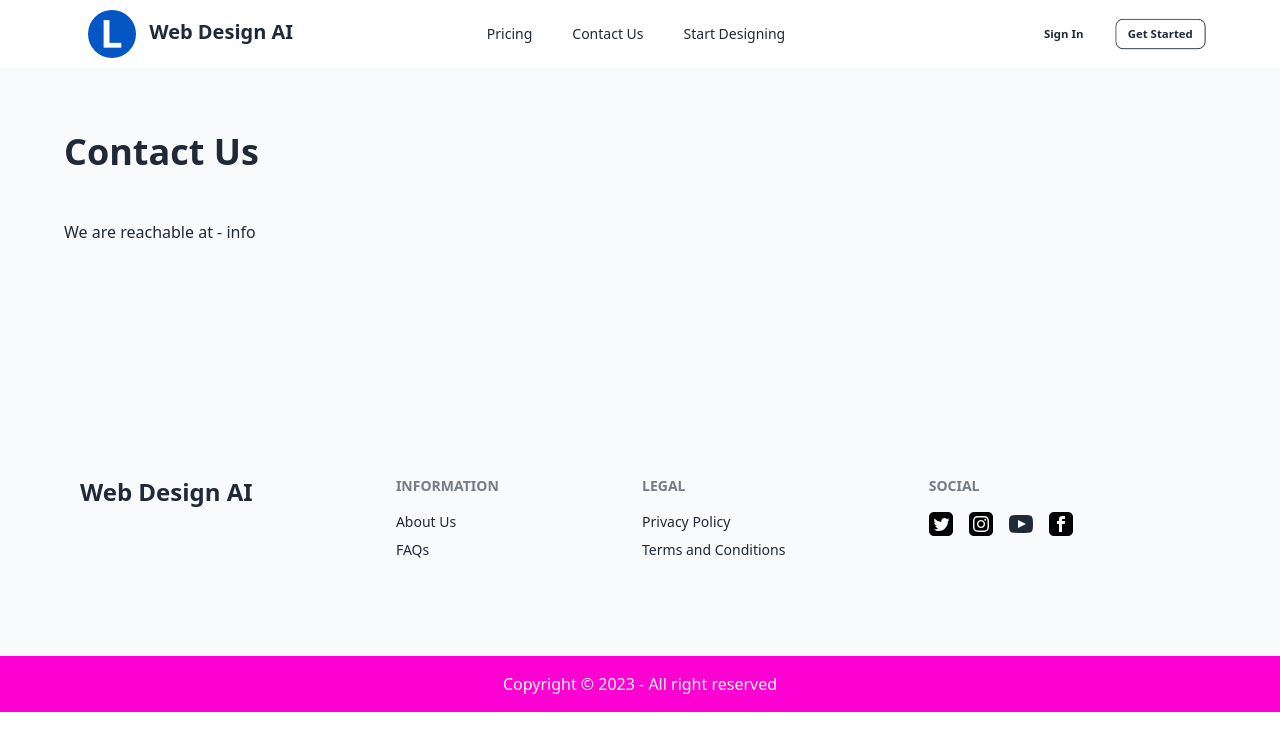
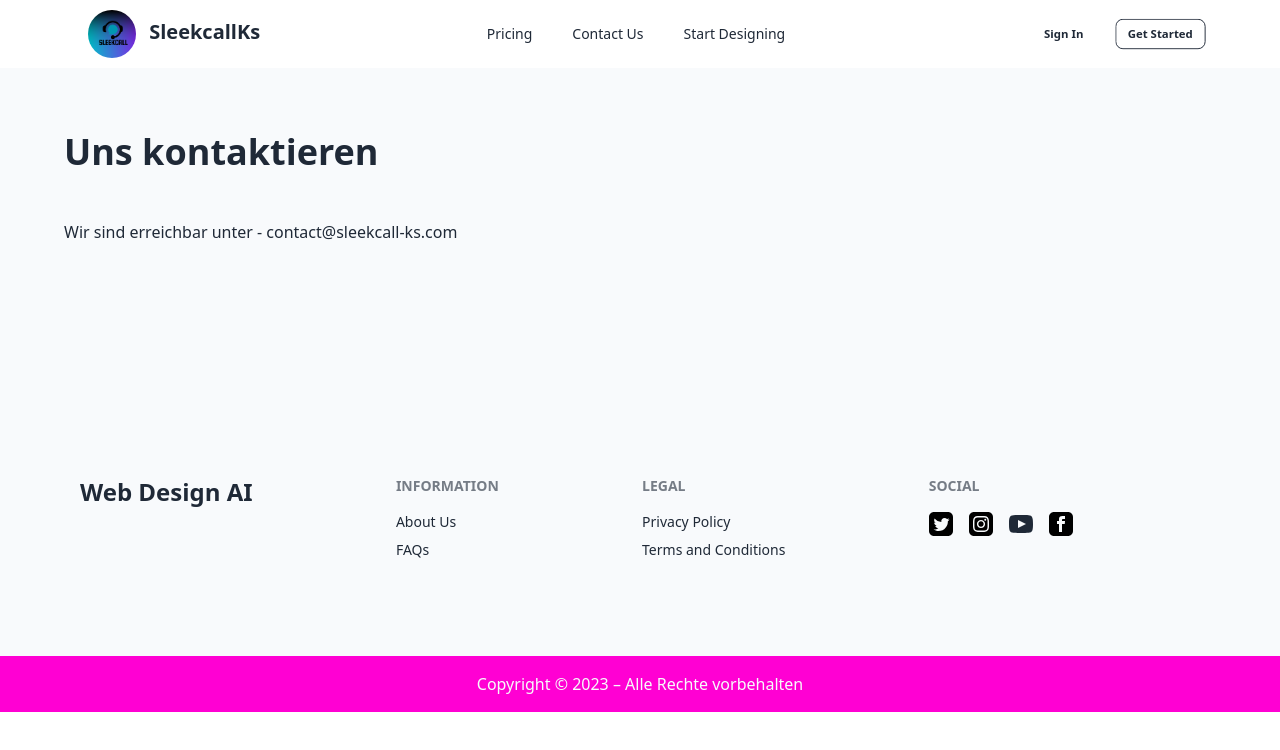
Before and after one commit to SleekcallKs/landing-page, a Next.js app: page /contact-us in a window 1280 px wide. Shown: the top 750 px of the page. Built offline with nearby package versions, Linux system fonts and the light colour scheme.

Commit message:
modifications

```diff
--- a/src/components/home/FeatureSection.js
+++ b/src/components/home/FeatureSection.js
@@ -3,15 +3,17 @@ import FeatureImageContainer from "../common/FeatureImageContainer"
 
 
 
-function FeatureSection({title, leftText, showHeading}){
-    return(
+function FeatureSection({ title, leftText, showHeading }) {
+    return (
         <>
-        {showHeading && <h2 className="text-3xl mt-12 text-center font-bold">Unveiling Our Potential</h2>}
+            {showHeading && <h2 className="text-3xl mt-12 text-center font-bold">Warum ein externer Anbieter
+
+                besonders uns</h2>}
             <div className={`grid place-items-center w-full ${leftText ? "" : ""}`}>
                 <div className="max-w-6xl px-4 py-12 content-center justify-center">
                     <div className="grid  md:grid-cols-2 grid-cols-1 gap-8">
                         {
-                        !leftText && <FeatureImageContainer imageUrl="https://plus.unsplash.com/premium_photo-1681319553238-9860299dfb0f?auto=format&fit=crop&q=80&w=2831&ixlib=rb-4.0.3"/>
+                            !leftText && <FeatureImageContainer imageUrl="https://plus.unsplash.com/premium_photo-1681319553238-9860299dfb0f?auto=format&fit=crop&q=80&w=2831&ixlib=rb-4.0.3" />
                         }
 
                         <div className="text-center py-24">
@@ -20,7 +22,7 @@ function FeatureSection({title, leftText, showHeading}){
                         </div>
 
                         {
-                        leftText && <FeatureImageContainer imageUrl="https://plus.unsplash.com/premium_photo-1681319553238-9860299dfb0f?auto=format&fit=crop&q=80&w=2831&ixlib=rb-4.0.3"/>
+                            leftText && <FeatureImageContainer imageUrl="https://plus.unsplash.com/premium_photo-1681319553238-9860299dfb0f?auto=format&fit=crop&q=80&w=2831&ixlib=rb-4.0.3" />
                         }
                     </div>
                 </div>
--- a/src/components/home/Hero.js
+++ b/src/components/home/Hero.js
@@ -1,15 +1,17 @@
 import Link from "next/link"
 
 
-function Hero(){
-    return(
+function Hero() {
+    return (
         <div className="hero py-12 bg-gradient-to-t from-blue-500 to-purple-700">
             <div className="hero-content md:px-0 px-4 max-w-6xl flex-col lg:flex-row-reverse">
-                <img src="https://plus.unsplash.com/premium_photo-1681319553238-9860299dfb0f?auto=format&fit=crop&q=80&w=2831&ixlib=rb-4.0.3" className="max-w-sm  h-80 object-cover rounded-lg shadow-2xl" />
-                <div>
-                <h1 className="text-5xl text-slate-100 font-bold md:leading-none leading-tight md:mt-0 mt-10">Get your Website  <span className="md:block mt-4">designed by AI</span></h1>
-                <p className="py-2 text-xl text-slate-100 mt-4 pr-12">Use our AI powered designed tool to get website<br /> in minutes.</p>
-                <Link href="/start-designing"><button className="btn text-lg mt-16 px-12 btn-primary normal-case">Get Started</button></Link>
+                <img src="/images/hero-image.png" className="max-w-sm  h-80 object-cover rounded-lg shadow-2xl" />
+                <div className="text-center mt-4">
+                    <h1 className="text-5xl text-slate-100 font-bold md:leading-none leading-tight md:mt-0 mt-10">Anrufe, endlich einfach</h1>
+                    <p className="py-2 text-xl text-slate-100 mt-4 pr-12">Offshore-Anrufe zu uns bringen Ihre Geschäftsunterstützung auf die nächste Ebene</p>
+                    <Link href="/start-designing"><button className="btn text-lg mt-16 px-12 btn-primary normal-case">Get Started</button></Link>
+                    <Link href="/start-designing"><button className="btn text-lg mt-16 px-12 btn-primary normal-case">Mehrere Lernen</button></Link>
+
                 </div>
             </div>
         </div>
--- a/src/containers/Footer.js
+++ b/src/containers/Footer.js
@@ -2,12 +2,12 @@ import Link from "next/link"
 
 
 function Footer() {
-    return(
+  return (
     <div>
       <div className="bg-slate-50 flex justify-center">
         <footer className="footer pt-10 pb-24 px-4 max-w-6xl  text-base-content">
           <div>
-            <p className="font-bold text-2xl">Web Design AI<br/></p>
+            <p className="font-bold text-2xl">Web Design AI<br /></p>
           </div>
           <div>
             <span className="footer-title">Information</span>
@@ -22,20 +22,20 @@ function Footer() {
           <div>
             <span className="footer-title">Social</span>
             <div className="grid grid-flow-col gap-4">
-      <Link href="/" target="_blank"><svg xmlns="http://www.w3.org/2000/svg" width="24" height="24" viewBox="0 0 24 24"><path d="M19 0h-14c-2.761 0-5 2.239-5 5v14c0 2.761 2.239 5 5 5h14c2.762 0 5-2.239 5-5v-14c0-2.761-2.238-5-5-5zm-.139 9.237c.209 4.617-3.234 9.765-9.33 9.765-1.854 0-3.579-.543-5.032-1.475 1.742.205 3.48-.278 4.86-1.359-1.437-.027-2.649-.976-3.066-2.28.515.098 1.021.069 1.482-.056-1.579-.317-2.668-1.739-2.633-3.26.442.246.949.394 1.486.411-1.461-.977-1.875-2.907-1.016-4.383 1.619 1.986 4.038 3.293 6.766 3.43-.479-2.053 1.08-4.03 3.199-4.03.943 0 1.797.398 2.395 1.037.748-.147 1.451-.42 2.086-.796-.246.767-.766 1.41-1.443 1.816.664-.08 1.297-.256 1.885-.517-.439.656-.996 1.234-1.639 1.697z"/></svg></Link>
+              <Link href="/" target="_blank"><svg xmlns="http://www.w3.org/2000/svg" width="24" height="24" viewBox="0 0 24 24"><path d="M19 0h-14c-2.761 0-5 2.239-5 5v14c0 2.761 2.239 5 5 5h14c2.762 0 5-2.239 5-5v-14c0-2.761-2.238-5-5-5zm-.139 9.237c.209 4.617-3.234 9.765-9.33 9.765-1.854 0-3.579-.543-5.032-1.475 1.742.205 3.48-.278 4.86-1.359-1.437-.027-2.649-.976-3.066-2.28.515.098 1.021.069 1.482-.056-1.579-.317-2.668-1.739-2.633-3.26.442.246.949.394 1.486.411-1.461-.977-1.875-2.907-1.016-4.383 1.619 1.986 4.038 3.293 6.766 3.43-.479-2.053 1.08-4.03 3.199-4.03.943 0 1.797.398 2.395 1.037.748-.147 1.451-.42 2.086-.796-.246.767-.766 1.41-1.443 1.816.664-.08 1.297-.256 1.885-.517-.439.656-.996 1.234-1.639 1.697z" /></svg></Link>
 
-      <Link href="/" target="_blank"><svg xmlns="http://www.w3.org/2000/svg" width="24" height="24" viewBox="0 0 24 24"><path d="M15.233 5.488c-.843-.038-1.097-.046-3.233-.046s-2.389.008-3.232.046c-2.17.099-3.181 1.127-3.279 3.279-.039.844-.048 1.097-.048 3.233s.009 2.389.047 3.233c.099 2.148 1.106 3.18 3.279 3.279.843.038 1.097.047 3.233.047 2.137 0 2.39-.008 3.233-.046 2.17-.099 3.18-1.129 3.279-3.279.038-.844.046-1.097.046-3.233s-.008-2.389-.046-3.232c-.099-2.153-1.111-3.182-3.279-3.281zm-3.233 10.62c-2.269 0-4.108-1.839-4.108-4.108 0-2.269 1.84-4.108 4.108-4.108s4.108 1.839 4.108 4.108c0 2.269-1.839 4.108-4.108 4.108zm4.271-7.418c-.53 0-.96-.43-.96-.96s.43-.96.96-.96.96.43.96.96-.43.96-.96.96zm-1.604 3.31c0 1.473-1.194 2.667-2.667 2.667s-2.667-1.194-2.667-2.667c0-1.473 1.194-2.667 2.667-2.667s2.667 1.194 2.667 2.667zm4.333-12h-14c-2.761 0-5 2.239-5 5v14c0 2.761 2.239 5 5 5h14c2.762 0 5-2.239 5-5v-14c0-2.761-2.238-5-5-5zm.952 15.298c-.132 2.909-1.751 4.521-4.653 4.654-.854.039-1.126.048-3.299.048s-2.444-.009-3.298-.048c-2.908-.133-4.52-1.748-4.654-4.654-.039-.853-.048-1.125-.048-3.298 0-2.172.009-2.445.048-3.298.134-2.908 1.748-4.521 4.654-4.653.854-.04 1.125-.049 3.298-.049s2.445.009 3.299.048c2.908.133 4.523 1.751 4.653 4.653.039.854.048 1.127.048 3.299 0 2.173-.009 2.445-.048 3.298z"/></svg></Link>
+              <Link href="/" target="_blank"><svg xmlns="http://www.w3.org/2000/svg" width="24" height="24" viewBox="0 0 24 24"><path d="M15.233 5.488c-.843-.038-1.097-.046-3.233-.046s-2.389.008-3.232.046c-2.17.099-3.181 1.127-3.279 3.279-.039.844-.048 1.097-.048 3.233s.009 2.389.047 3.233c.099 2.148 1.106 3.18 3.279 3.279.843.038 1.097.047 3.233.047 2.137 0 2.39-.008 3.233-.046 2.17-.099 3.18-1.129 3.279-3.279.038-.844.046-1.097.046-3.233s-.008-2.389-.046-3.232c-.099-2.153-1.111-3.182-3.279-3.281zm-3.233 10.62c-2.269 0-4.108-1.839-4.108-4.108 0-2.269 1.84-4.108 4.108-4.108s4.108 1.839 4.108 4.108c0 2.269-1.839 4.108-4.108 4.108zm4.271-7.418c-.53 0-.96-.43-.96-.96s.43-.96.96-.96.96.43.96.96-.43.96-.96.96zm-1.604 3.31c0 1.473-1.194 2.667-2.667 2.667s-2.667-1.194-2.667-2.667c0-1.473 1.194-2.667 2.667-2.667s2.667 1.194 2.667 2.667zm4.333-12h-14c-2.761 0-5 2.239-5 5v14c0 2.761 2.239 5 5 5h14c2.762 0 5-2.239 5-5v-14c0-2.761-2.238-5-5-5zm.952 15.298c-.132 2.909-1.751 4.521-4.653 4.654-.854.039-1.126.048-3.299.048s-2.444-.009-3.298-.048c-2.908-.133-4.52-1.748-4.654-4.654-.039-.853-.048-1.125-.048-3.298 0-2.172.009-2.445.048-3.298.134-2.908 1.748-4.521 4.654-4.653.854-.04 1.125-.049 3.298-.049s2.445.009 3.299.048c2.908.133 4.523 1.751 4.653 4.653.039.854.048 1.127.048 3.299 0 2.173-.009 2.445-.048 3.298z" /></svg></Link>
 
 
               <Link href="/" target="_blank"><svg xmlns="http://www.w3.org/2000/svg" width="24" height="24" viewBox="0 0 24 24" className="fill-current"><path d="M19.615 3.184c-3.604-.246-11.631-.245-15.23 0-3.897.266-4.356 2.62-4.385 8.816.029 6.185.484 8.549 4.385 8.816 3.6.245 11.626.246 15.23 0 3.897-.266 4.356-2.62 4.385-8.816-.029-6.185-.484-8.549-4.385-8.816zm-10.615 12.816v-8l8 3.993-8 4.007z"></path></svg></Link>
-      <Link href="/" target="_blank"><svg xmlns="http://www.w3.org/2000/svg" width="24" height="24" viewBox="0 0 24 24"><path d="M19 0h-14c-2.761 0-5 2.239-5 5v14c0 2.761 2.239 5 5 5h14c2.762 0 5-2.239 5-5v-14c0-2.761-2.238-5-5-5zm-3 7h-1.924c-.615 0-1.076.252-1.076.889v1.111h3l-.238 3h-2.762v8h-3v-8h-2v-3h2v-1.923c0-2.022 1.064-3.077 3.461-3.077h2.539v3z"/></svg></Link>
+              <Link href="https://www.facebook.com/profile.php?id=61551692716241" target="_blank"><svg xmlns="http://www.w3.org/2000/svg" width="24" height="24" viewBox="0 0 24 24"><path d="M19 0h-14c-2.761 0-5 2.239-5 5v14c0 2.761 2.239 5 5 5h14c2.762 0 5-2.239 5-5v-14c0-2.761-2.238-5-5-5zm-3 7h-1.924c-.615 0-1.076.252-1.076.889v1.111h3l-.238 3h-2.762v8h-3v-8h-2v-3h2v-1.923c0-2.022 1.064-3.077 3.461-3.077h2.539v3z" /></svg></Link>
             </div>
           </div>
         </footer>
       </div>
       <div className="p-4 flex justify-center bg-secondary">
         <div className="max-w-5xl text-slate-50">
-          <p>Copyright © 2023 - All right reserved</p>
+          <p>Copyright © 2023 – Alle Rechte vorbehalten</p>
         </div>
       </div>
     </div>
--- a/src/containers/Navbar.js
+++ b/src/containers/Navbar.js
@@ -1,5 +1,5 @@
 import Link from 'next/link'
-import Bars3Icon  from '@heroicons/react/24/outline/Bars3Icon'
+import Bars3Icon from '@heroicons/react/24/outline/Bars3Icon'
 import Navlinks from './Navlinks'
 import { themeChange } from 'theme-change'
 import { useEffect, useState } from 'react'
@@ -7,7 +7,7 @@ import MoonIcon from '@heroicons/react/24/outline/MoonIcon'
 import SunIcon from '@heroicons/react/24/outline/SunIcon'
 import NavProfileLinks from './NavProfileLinks'
 
-function Navbar(){
+function Navbar() {
 
     // const [currentTheme, setCurrentTheme] = useState(localStorage.getItem("theme"))
     const [currentTheme, setCurrentTheme] = useState(null)
@@ -31,13 +31,13 @@ function Navbar(){
     }, [])
 
 
-    return(
+    return (
         <div className="w-full flex justify-center  shadow-lg  ">
             <div className="navbar py-2 bg-base-100 max-w-6xl">
                 <div className="navbar-start ">
                     <div className="flex-none lg:hidden">
                         <label htmlFor="my-drawer-3" className="btn btn-square btn-ghost">
-                <Bars3Icon className="h-5 inline-block w-5"/>
+                            <Bars3Icon className="h-5 inline-block w-5" />
                         </label>
                     </div>
 
@@ -45,7 +45,7 @@ function Navbar(){
                     <div className="md:flex-1 flex-none px-2 mx-2">
                         <Link href="/">
                             <span className='font-bold text-xl'>
-                <img className="mask inline-block mr-2 mask-circle w-12" src="/android-chrome-192x192.png" /> Web Design AI
+                                <img className="mask inline-block mr-2 mask-circle w-12" src="/images/icon.png" /> SleekcallKs
                             </span>
                         </Link>
                     </div>
--- a/src/pages/contact-us.js
+++ b/src/pages/contact-us.js
@@ -3,10 +3,10 @@ import PageMetaTags from "@/containers/PageMetaTags";
 
 export default function Page() {
   return (
-      <InnerPageContainer title="Contact Us">
-            <PageMetaTags title="Contact Us" description={"We are reachable at - contact@d.com"} url="/contact-us"/>
+    <InnerPageContainer title="Uns kontaktieren">
+      <PageMetaTags title="Uns kontaktieren" description={"Wir sind erreichbar unter - contact@sleekcall-ks.com"} url="/contact-us" />
       <p className="mt-12">
-            We are reachable at - info
+        Wir sind erreichbar unter - contact@sleekcall-ks.com
       </p>
 
     </InnerPageContainer>
--- a/src/pages/index.js
+++ b/src/pages/index.js
@@ -15,18 +15,18 @@ const inter = Inter({ subsets: ['latin'] })
 export default function Home() {
   return (
     <>
-      <PageMetaTags title="Home" description={""} url=""/>
+      <PageMetaTags title="Home" description={""} url="" />
       <div itemScope itemType="https://schema.org/WebSite">
-      <meta itemProp="url" content="https://www.webdesignai.com/"/>
-      <meta itemProp="name" content="Web Design AI"/>
+        <meta itemProp="url" content="https://www.webdesignai.com/" />
+        <meta itemProp="name" content="Web Design AI" />
       </div>
       <Hero />
       <GenerationStep />
-        <FeatureSection showHeading={true} title="Feature title 1"/>
+      <FeatureSection showHeading={true} title="Kundenbindung" />
 
-        <FeatureSection title="Featuer title 2" leftText="1" />
+      <FeatureSection title="Effizienzsteigerung" leftText="1" />
 
-        <FeatureSection title="Feature title 3"/>
+      <FeatureSection title="Lead Generierung" />
 
       <Testimonials />
       <Pricing />
```
Also changed, not shown: public/images/hero-image.png (added), public/images/icon.png (added). Lines whose indentation alone changed are shown as unchanged.
